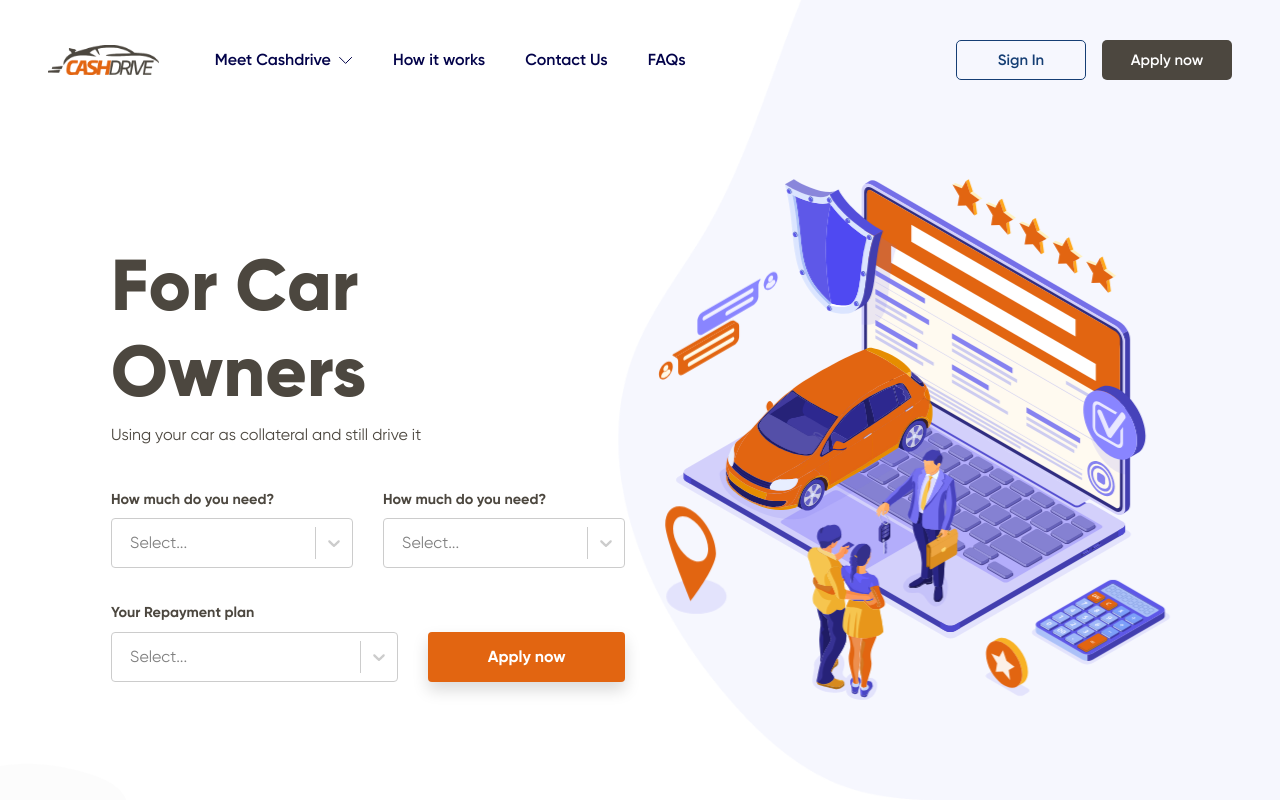
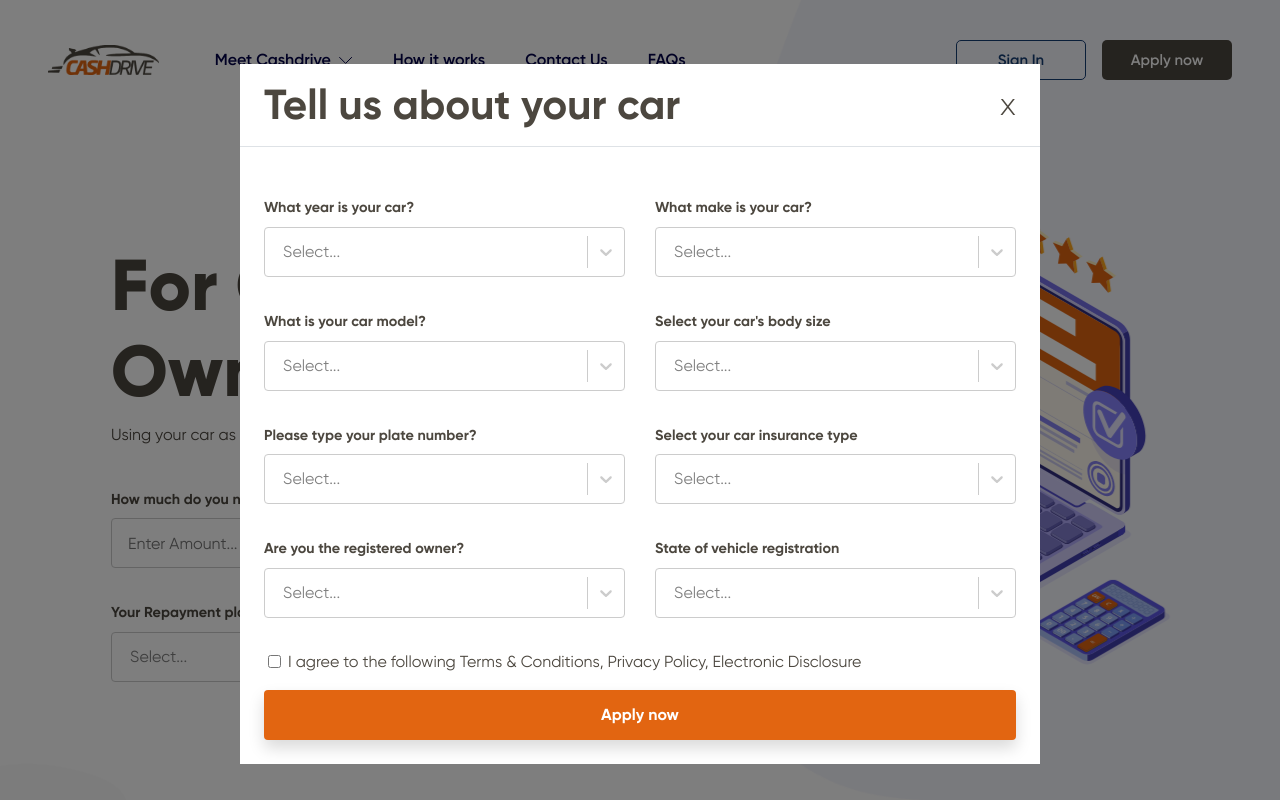
Before and after one commit to mkeshita/cash-drive, a React (Create React App) app: page / in a window 1280 px wide. Shown: the top 800 px of the page. Built offline with nearby package versions, Linux system fonts and the light colour scheme.

Commit message:
added modal

```diff
--- a/src/components/About/AboutSection.js
+++ b/src/components/About/AboutSection.js
@@ -16,25 +16,44 @@
           <div className="col-sm-9">
             <Fade bottom delay={400}>
               <p className="mb-4 pt-2">
-                CashDrive is a technology enabled alternative financial services
-                provider unlocking access to credit and deepening insurance
-                penetration for the financially excluded and undeserved in
-                Nigeria.
+                CashDrive is a licensed technology-enabled financial services
+                provider unlocking access to credit and driving insurance
+                penetration in Nigeria and beyond, leveraging big data to
+                provide individuals and businesses with alternative and
+                supplemental sources of funding using liquid and moveable assets
+                i.e. Cars, Cashflow as security. Our secured lending products
+                give individuals and businesses faster and easier access to the
+                finance they need to take advantage of the abundant
+                opportunities to create wealth in Nigeria
               </p>
             </Fade>
             <Fade bottom delay={700}>
               <p className="mb-4">
-                We offer quick and competitive loans for individuals and
-                businesses who own motor vehicles in Nigeria.
+                Access to credit is crucial for economic growth and is the
+                engine for private sector development. Specifically, developing
+                and promoting non-traditional, alternative credit products
+                fosters private enterprise productivity and promotes
+                formalization and inclusion of the informal sector. In Nigeria,
+                credit penetration sits at an abysmal low 12.1%, while the SSA
+                average is 47.9%. With a population of 200+ million people, only
+                an average of 2.3 million Nigerians access loans annually
+                largely driven by the dominance of loan products designed solely
+                for salary earners and large corporates. According to the World
+                Bank, more than half of the private enterprises (firms) in
+                emerging markets have no access to credit. This percentage is
+                even higher and reaches up to 80 per cent in the Middle East and
+                SubSaharan Africa.
               </p>
             </Fade>
             <Fade bottom delay={900}>
               <p className="mb-4">
-                Our value proposition is simple – “Unlock the cash in your car
-                and still get to drive it”. Our secured lending product gives
-                individuals and businesses an easier and alternative access to
-                the finance they need to take advantage of the abundant
-                opportunities to create wealth in Nigeria
+                With our secured lending products, CashDrive customers benefit
+                from the ability to complete the loan process online, get
+                instant approval decisions and same day cash funding. Our
+                proprietary technology platform delivers new financial products
+                to the millions of consumers outside the formal financial system
+                who are seeking financial solutions that suit their needs and
+                lifestyle
               </p>
             </Fade>
           </div>
--- a/src/components/Contact/ContactContent.js
+++ b/src/components/Contact/ContactContent.js
@@ -10,7 +10,7 @@
     },
     {
       icon: "./images/smartphone.svg",
-      content: "+234 817 555 6789, ",
+      content: "+234 817 555 6789, +234 802 857 2566, +234 703 491 2176 ",
       id: "02",
     },
     {
--- a/src/components/Hero/HeroForm.js
+++ b/src/components/Hero/HeroForm.js
@@ -1,8 +1,14 @@
-import React from "react";
+import React, {useState} from "react";
 import Select from "react-select";
 import "./HeroForm.scss";
+import Input from "../Input/Input";
 
 function HeroForm() {
+  const [value, setValue] = useState("");
+  function handlechange(e) {
+    e.preventDefault();
+    setValue(e.target.value);
+  }
   const options = [
     {value: "chocolate", label: "Chocolate"},
     {value: "strawberry", label: "Strawberry"},
@@ -11,9 +17,9 @@
   //   return <Select options={options} />;
   return (
     <div className="row align-items-end mt-4" style={{maxWidth: "550px"}}>
-      <div className="col-md-6 my-3">
+      <div className="col-md-6 my-3 position-relative">
         <label className="select__label">How much do you need?</label>
-        <Select classNamePrefix="mySelect" options={options} />
+        <Input handlechange={handlechange} value={value} />
       </div>
       <div className="col-md-6 my-3">
         <label className="select__label">How much do you need?</label>
--- /dev/null
+++ b/src/components/Input/Input.js
@@ -0,0 +1,18 @@
+import React from "react";
+import "./Input.scss";
+
+function Input({value, handlechange}) {
+  return (
+    <>
+      <input
+        type="text"
+        className="custom-input"
+        value={value}
+        onChange={(e) => handlechange(e)}
+        placeholder="Enter Amount..."
+      />
+    </>
+  );
+}
+
+export default Input;
--- /dev/null
+++ b/src/components/Input/Input.scss
@@ -0,0 +1,15 @@
+.custom-input {
+  height: 50px;
+  width: 99%;
+  border-color: hsl(0, 0%, 80%);
+  border-radius: 4px;
+  border-style: solid;
+  border-width: 1px;
+  padding: 0 1rem;
+  &:hover,
+  &:focus {
+    border-color: #2684ff;
+    outline: none;
+    box-shadow: 0 0 0 1px #2684ff;
+  }
+}
--- /dev/null
+++ b/src/components/Modal/Modal.js
@@ -0,0 +1,128 @@
+import React, {useState} from "react";
+import Select from "react-select";
+import Slide from "react-reveal/Slide";
+import "./Modal.scss";
+
+function Modal() {
+  const [modalOpen, setModalOpen] = useState(true);
+  const options = [
+    {value: "chocolate", label: "Chocolate"},
+    {value: "strawberry", label: "Strawberry"},
+    {value: "vanilla", label: "Vanilla"},
+  ];
+
+  function handleClick() {
+    setModalOpen((prev) => !prev);
+  }
+
+  function handleSubmit() {}
+  return (
+    <div className={modalOpen ? "Modal Modal--open" : "Modal"}>
+      <Slide top duration={1500} delay={300}>
+        <div className="Modal__content bg-white round">
+          <h3
+            className="
+            title
+            py-3
+            px-4
+            border-bottom
+            d-flex
+            align-items-center
+            justify-content-between"
+          >
+            Tell us about your car
+            <span
+              style={{fontWeight: "300", fontSize: "2rem"}}
+              onClick={handleClick}
+            >
+              x
+            </span>
+          </h3>
+
+          <form className=" mb-5 p-4" onSubmit={handleSubmit}>
+            <div className="row">
+              <div className="col-md-6 my-3 position-relative">
+                <label className="select__label">What year is your car?</label>
+                <Select classNamePrefix="mySelect" options={options} />
+              </div>
+              <div className="col-md-6 my-3 position-relative">
+                <label className="select__label">What make is your car?</label>
+                <Select classNamePrefix="mySelect" options={options} />
+              </div>
+            </div>
+            <div className="row">
+              <div className="col-md-6 my-3 position-relative">
+                <label className="select__label">What is your car model?</label>
+                <Select classNamePrefix="mySelect" options={options} />
+              </div>
+              <div className="col-md-6 my-3 position-relative">
+                <label className="select__label">
+                  Select your car's body size
+                </label>
+                <Select classNamePrefix="mySelect" options={options} />
+              </div>
+            </div>
+            <div className="row">
+              <div className="col-md-6 my-3 position-relative">
+                <label className="select__label">
+                  Please type your plate number?
+                </label>
+                <Select classNamePrefix="mySelect" options={options} />
+              </div>
+              <div className="col-md-6 my-3 position-relative">
+                <label className="select__label">
+                  Select your car insurance type
+                </label>
+                <Select classNamePrefix="mySelect" options={options} />
+              </div>
+            </div>
+            <div className="row">
+              <div className="col-md-6 my-3 position-relative">
+                <label className="select__label">
+                  Are you the registered owner?
+                </label>
+                <Select classNamePrefix="mySelect" options={options} />
+              </div>
+              <div className="col-md-6 my-3 position-relative">
+                <label className="select__label">
+                  State of vehicle registration
+                </label>
+                <Select classNamePrefix="mySelect" options={options} />
+              </div>
+            </div>
+            <div className="row">
+              <div className="col-12 my-3 ml-4">
+                <input
+                  type="checkbox"
+                  class="form-check-input"
+                  id="exampleCheck1"
+                />
+                <label class="form-check-label" for="exampleCheck1">
+                  I agree to the following Terms &amp; Conditions, Privacy
+                  Policy, Electronic Disclosure
+                </label>
+              </div>
+            </div>
+
+            <div>
+              <a
+                href="#!"
+                class="btn btn-block btn-orange shadow"
+                style={{
+                  display: "flex",
+                  alignItems: "center",
+                  justifyContent: "center",
+                  fontWeight: "600",
+                }}
+              >
+                Apply now
+              </a>
+            </div>
+          </form>
+        </div>
+      </Slide>
+    </div>
+  );
+}
+
+export default Modal;
--- /dev/null
+++ b/src/components/Modal/Modal.scss
@@ -0,0 +1,18 @@
+.Modal {
+  height: 100%;
+  width: 100%;
+  background-color: rgba(0, 0, 0, 0.507);
+  position: fixed;
+  top: 0;
+  left: 0;
+  z-index: 1111;
+  display: none;
+  &--open {
+    display: block;
+  }
+
+  &__content {
+    max-width: 800px;
+    margin: 5% auto;
+  }
+}
--- a/src/components/pages/Home.js
+++ b/src/components/pages/Home.js
@@ -7,6 +7,7 @@
 import Testimonial from "../Testimonial/Testimonial";
 import Faq from "../Faq/Faq";
 import Strip from "../Strip/Strip";
+import Modal from "../Modal/Modal";
 
 function Home() {
   return (
@@ -19,6 +20,7 @@
       <Faq />
       <Testimonial />
       <Strip />
+      <Modal />
     </>
   );
 }
--- a/src/data/year.json
+++ b/src/data/year.json
@@ -40,15 +40,18 @@
     "id": "7"
   },
   {
-    "year": "1998",
+    "label": "1998",
+    "value": "1998",
     "id": "8"
   },
   {
-    "year": "1999",
+    "label": "1999",
+    "value": "1999",
     "id": "9"
   },
   {
-    "year": "2000",
+    "label": "2000",
+    "value": "2000",
     "id": "10"
   },
   {
```
